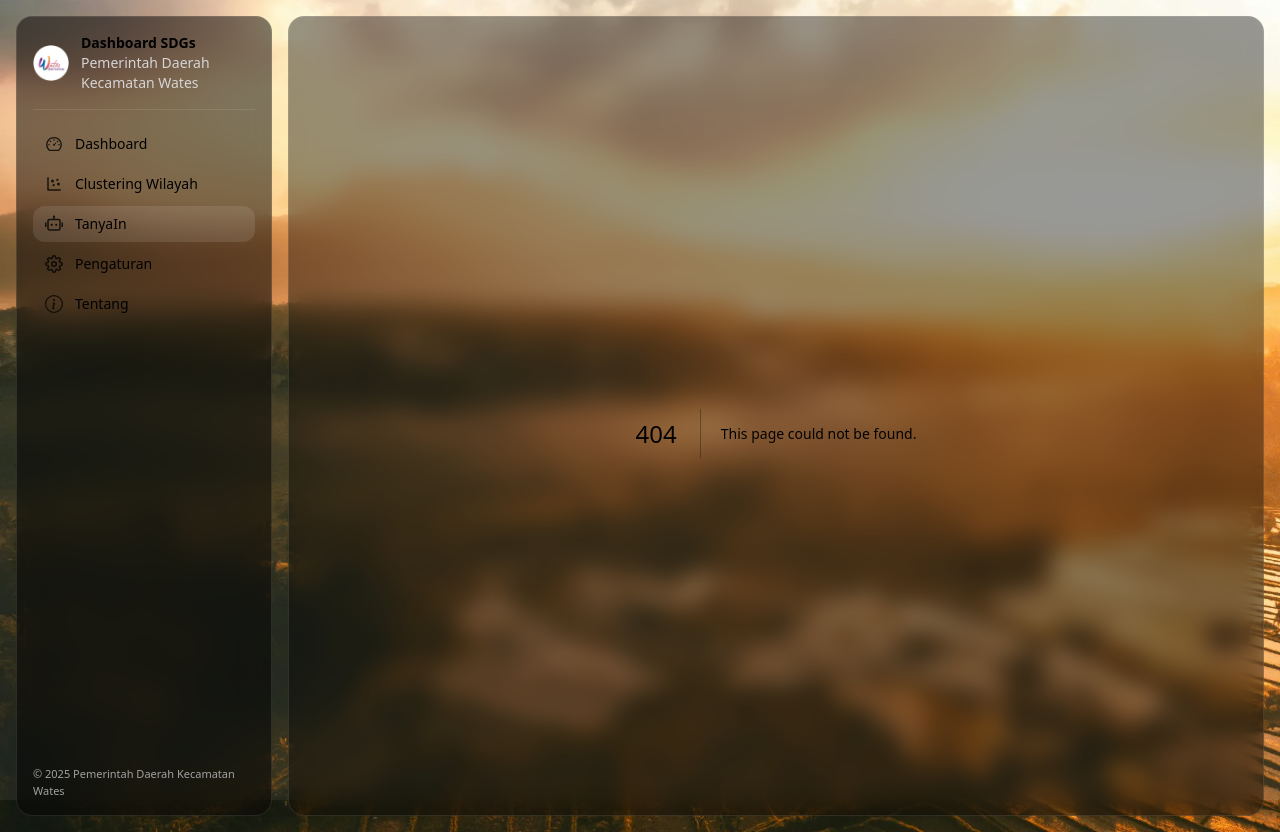
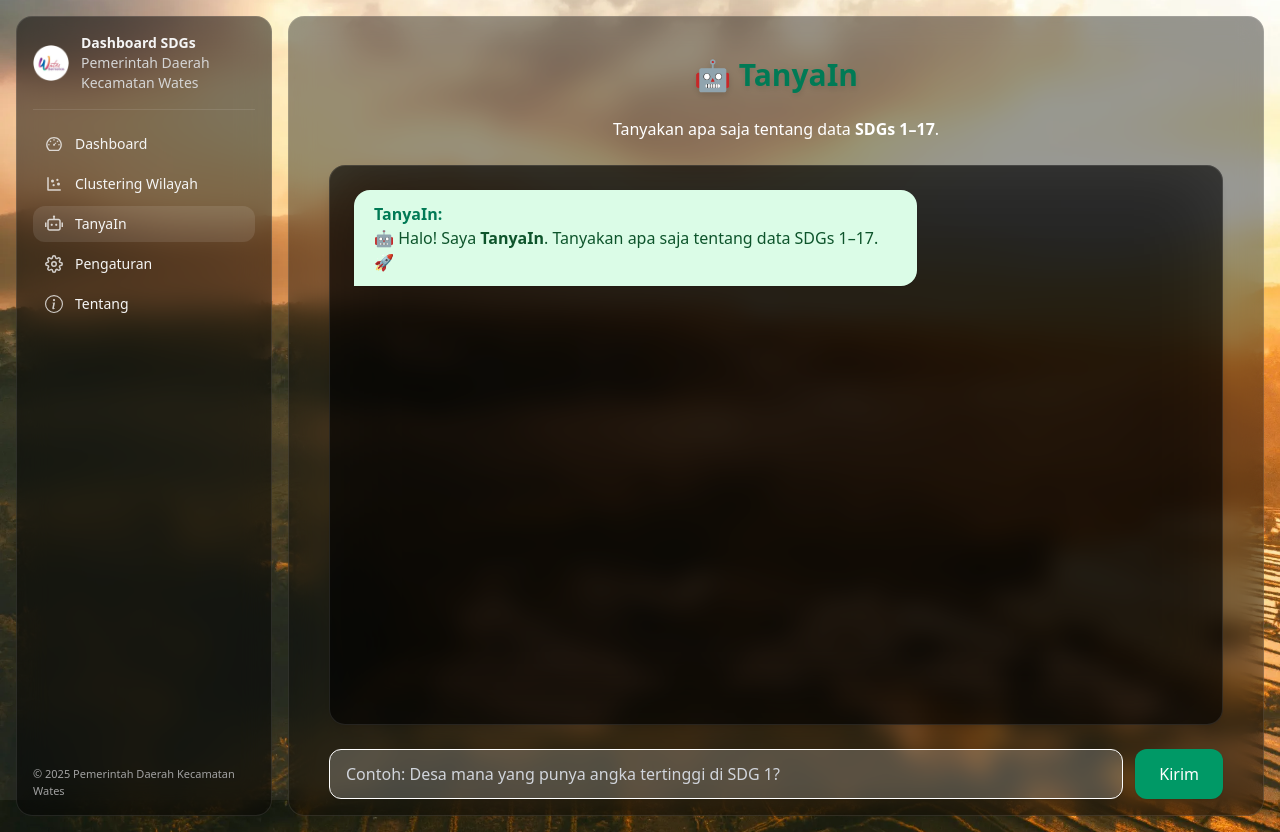
Before and after one commit to Vanaprastha/versi5, a Next.js app in the folder frontend/: page /tanyain in a window 1280 px wide. Before the commit this address had no page. Built offline with nearby package versions, Linux system fonts and the light colour scheme.

Commit message:
first commit

```diff
--- a/frontend/src/app/chatbot/page.tsx
+++ b/frontend/src/app/tanyain/page.tsx
@@ -5,13 +5,13 @@ import ReactMarkdown from "react-markdown";
 
 type Msg = { role: "user" | "assistant"; text: string };
 
-export default function ChatbotPage() {
+export default function TanyaInPage() {
   const [q, setQ] = useState("");
   const [loading, setLoading] = useState(false);
   const [logs, setLogs] = useState<Msg[]>([
     {
       role: "assistant",
-      text: "🌱 Halo! Saya chatbot SDGs. Tanyakan apa saja tentang data SDGs 1–17. 🚀",
+      text: "🤖 Halo! Saya **TanyaIn**. Tanyakan apa saja tentang data SDGs 1–17. 🚀",
     },
   ]);
 
@@ -54,10 +54,11 @@ export default function ChatbotPage() {
   return (
     <div className="p-6 max-w-5xl mx-auto space-y-6 text-white">
       <h1 className="text-3xl font-bold text-center text-emerald-700 drop-shadow-md">
-        💬 Chatbot SDGs
+        🤖 TanyaIn
       </h1>
       <p className="text-center">
-        Tanyakan apa saja tentang data <span className="font-semibold">SDGs 1–17</span>.
+        Tanyakan apa saja tentang data{" "}
+        <span className="font-semibold">SDGs 1–17</span>.
       </p>
 
       {/* Chat Window */}
@@ -83,12 +84,10 @@ export default function ChatbotPage() {
               >
                 <b
                   className={
-                    m.role === "user"
-                      ? "text-blue-100"
-                      : "text-emerald-700"
+                    m.role === "user" ? "text-blue-100" : "text-emerald-700"
                   }
                 >
-                  {m.role === "user" ? "Kamu" : "Asisten"}:
+                  {m.role === "user" ? "Kamu" : "TanyaIn"}:
                 </b>{" "}
                 {/* @ts-expect-error react-markdown typing issue */}
                 <ReactMarkdown>{m.text}</ReactMarkdown>
@@ -99,7 +98,7 @@ export default function ChatbotPage() {
 
         {loading && (
           <div className="italic animate-pulse text-emerald-300">
-            Asisten mengetik…
+            TanyaIn sedang mengetik…
           </div>
         )}
         <div ref={bottomRef} />
```
